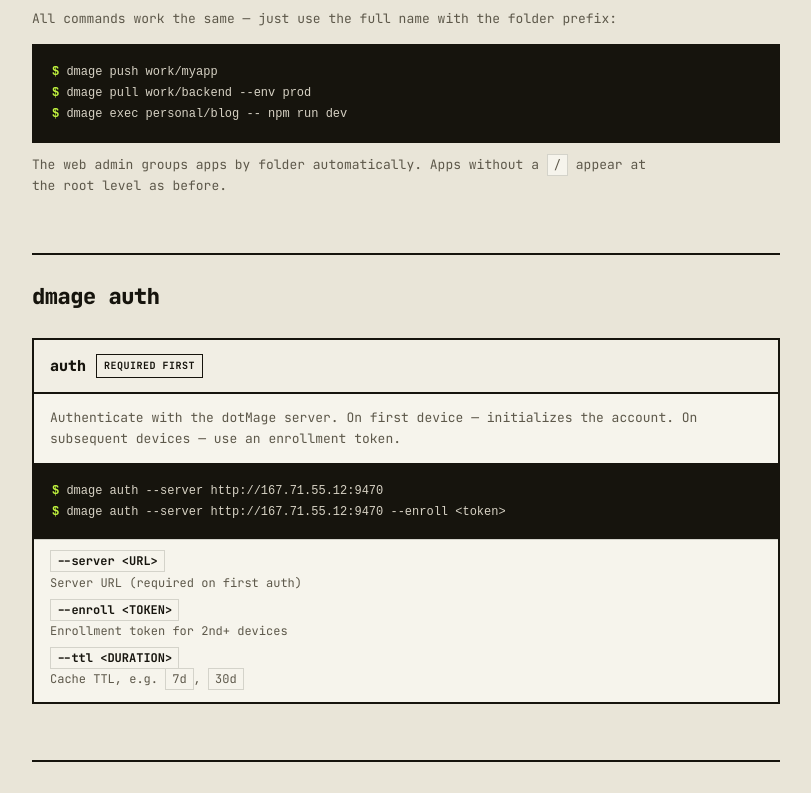
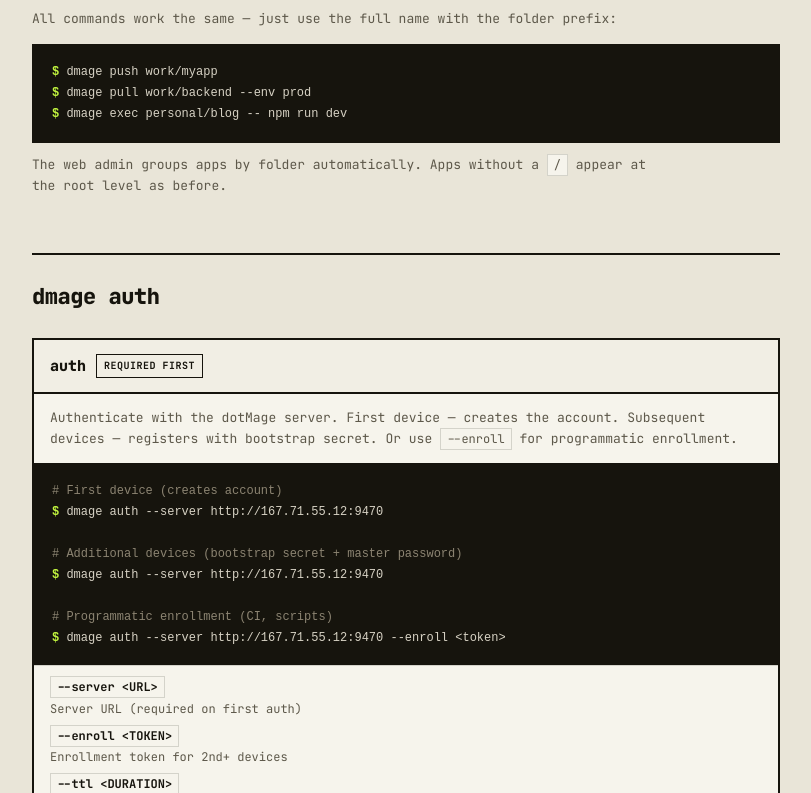
Before and after one commit to dotMage/dotmage.github.io, a plain HTML site: page docs/index.html in a window 1280 px wide. Shown: the part 2007-2800 px from the top of the page, without its empty margins (284-1095 px from the left). Drawn offline with Linux system fonts and the light colour scheme.

Commit message:
docs: fix outdated auth/gen-token descriptions, linux URL, bootstrap warning

```diff
--- a/docs/index.html
+++ b/docs/index.html
@@ -217,7 +217,7 @@ td code{background:rgba(22,20,13,.06); border:none; padding:1px 4px}
 </div>
 
 <div class="os-panel" data-os="linux">
-  <pre><span class="p">$</span> curl -fsSL https://github.com/dotMage/dotmage-cli/releases/latest/download/dmage-linux-amd64 -o /usr/local/bin/dmage
+  <pre><span class="p">$</span> curl -fsSL https://github.com/dotMage/dotmage/releases/latest/download/dmage-linux-x86_64 -o /usr/local/bin/dmage
 <span class="p">$</span> chmod +x /usr/local/bin/dmage</pre>
 </div>
 
@@ -235,7 +235,7 @@ td code{background:rgba(22,20,13,.06); border:none; padding:1px 4px}
 
 <div class="note warn">
   <span class="ic">!</span>
-  <span data-i18n="warn_bootstrap">The <b>bootstrap secret</b> is shown only once at first start. You need it to initialize your account. If you lose it, re-deploy from scratch.</span>
+  <span data-i18n="warn_bootstrap">The <b>bootstrap secret</b> is printed at first start. Save it — you need it to create the account and to add every new device.</span>
 </div>
 
 <h2 id="quickstart" data-i18n="h_quick">Quick start</h2>
@@ -292,8 +292,14 @@ td code{background:rgba(22,20,13,.06); border:none; padding:1px 4px}
 <h2 id="auth">dmage auth</h2>
 <div class="cmd-card">
   <div class="head"><span class="name">auth</span><span class="badge" data-i18n="b_first">required first</span></div>
-  <div class="desc" data-i18n="d_auth">Authenticate with the dotMage server. On first device — initializes the account. On subsequent devices — use an enrollment token.</div>
-  <pre><span class="p">$</span> dmage auth --server http://167.71.55.12:9470
+  <div class="desc" data-i18n="d_auth">Authenticate with the dotMage server. First device — creates the account. Subsequent devices — registers with bootstrap secret. Or use <code>--enroll</code> for programmatic enrollment.</div>
+  <pre><span class="c"># First device (creates account)</span>
+<span class="p">$</span> dmage auth --server http://167.71.55.12:9470
+
+<span class="c"># Additional devices (bootstrap secret + master password)</span>
+<span class="p">$</span> dmage auth --server http://167.71.55.12:9470
+
+<span class="c"># Programmatic enrollment (CI, scripts)</span>
 <span class="p">$</span> dmage auth --server http://167.71.55.12:9470 --enroll &lt;token&gt;</pre>
   <div class="args">
     <dl>
@@ -444,9 +450,8 @@ td code{background:rgba(22,20,13,.06); border:none; padding:1px 4px}
 <h2 id="gen-token">dmage gen-token</h2>
 <div class="cmd-card">
   <div class="head"><span class="name">gen-token</span></div>
-  <div class="desc" data-i18n="d_gentoken">Generate an enrollment or CI token for adding new devices.</div>
-  <pre><span class="p">$</span> dmage gen-token
-<span class="p">$</span> dmage gen-token --name "ci-runner" --ttl 1h</pre>
+  <div class="desc" data-i18n="d_gentoken">Generate an enrollment token for adding a new device programmatically (e.g. via <code>--enroll</code>). For CI/CD, use <code>gen-ci-token</code> instead.</div>
+  <pre><span class="p">$</span> dmage gen-token --name "work-pc" --ttl 24h</pre>
   <div class="args">
     <dl>
       <dt><code>--name &lt;NAME&gt;</code></dt><dd data-i18n="a_tokname">Token label (optional)</dd>
@@ -746,11 +751,11 @@ en: {
   h_server:"Deploy server",
   p_server:"One command installs everything via Docker:",
   p_server2:'This creates a <code>dotmage/</code> directory with <code>docker-compose.yml</code>, pulls the server and web-admin images, and starts the containers on port <code>9470</code>. The bootstrap secret is printed to the console — <strong>save it</strong>.',
-  warn_bootstrap:'The <b>bootstrap secret</b> is shown only once at first start. You need it to initialize your account. If you lose it, re-deploy from scratch.',
+  warn_bootstrap:'The <b>bootstrap secret</b> is printed at first start. Save it — you need it to create the account and to add every new device.',
   h_quick:"Quick start",
   p_quick:'After the server is running (example: VPS at <code>167.71.55.12</code>, port <code>9470</code>):',
   b_first:"required first", b_rec:"recommended",
-  d_auth:"Authenticate with the dotMage server. On first device — initializes the account. On subsequent devices — use an enrollment token.",
+  d_auth:'Authenticate with the dotMage server. First device — creates the account. Subsequent devices — registers with bootstrap secret. Or use <code>--enroll</code> for programmatic enrollment.',
   a_auth_server:"Server URL (required on first auth)", a_auth_enroll:"Enrollment token for 2nd+ devices", a_auth_ttl:'Cache TTL, e.g. <code>7d</code>, <code>30d</code>',
   d_init:'Create a new app from the current <code>.env</code> file. Encrypts and pushes as revision 1.',
   a_name:"Application name (required)", a_file:'Path to .env file (default: <code>.env</code>)',
@@ -769,7 +774,7 @@ en: {
   a_env_show:"Show active environment", a_env_list:"List environments for an app", a_env_new:"Create new environment",
   a_env_copy:"Copy secrets from existing environment", a_env_rm:"Delete an environment", a_yes:"Skip confirmation prompt",
   d_status:"Show sync status — what's up-to-date and what's outdated on this device.",
-  d_gentoken:"Generate an enrollment or CI token for adding new devices.",
+  d_gentoken:'Generate an enrollment token for adding a new device programmatically (e.g. via <code>--enroll</code>). For CI/CD, use <code>gen-ci-token</code> instead.',
   a_tokname:"Token label (optional)", a_tokttl:'Time to live, e.g. <code>24h</code> (default: 24h)',
   d_token:"Generate a one-time login code for the web admin. Creates a 5-minute enrollment token and prints it. Paste it in the web admin login page.",
   b_ci:"CI/CD",
@@ -833,11 +838,11 @@ ru: {
   h_server:"Деплой сервера",
   p_server:"Одна команда устанавливает всё через Docker:",
   p_server2:'Создаёт директорию <code>dotmage/</code> с <code>docker-compose.yml</code>, скачивает образы сервера и веб-админки, запускает контейнеры на порту <code>9470</code>. Bootstrap secret выводится в консоль — <strong>сохраните его</strong>.',
-  warn_bootstrap:'<b>Bootstrap secret</b> показывается только один раз при первом запуске. Он нужен для инициализации аккаунта. Если потеряете — придётся деплоить заново.',
+  warn_bootstrap:'<b>Bootstrap secret</b> выводится при первом запуске. Сохраните его — он нужен для создания аккаунта и для добавления каждого нового устройства.',
   h_quick:"Быстрый старт",
   p_quick:'После запуска сервера (пример: VPS на <code>167.71.55.12</code>, порт <code>9470</code>):',
   b_first:"обязательно первым", b_rec:"рекомендуется",
-  d_auth:"Аутентификация на сервере dotMage. На первом устройстве — инициализирует аккаунт. На последующих — используйте enrollment-токен.",
+  d_auth:'Аутентификация на сервере dotMage. Первое устройство — создаёт аккаунт. Последующие — регистрируются через bootstrap secret. Или используйте <code>--enroll</code> для программной регистрации.',
   a_auth_server:"URL сервера (обязателен при первой авторизации)", a_auth_enroll:"Enrollment-токен для 2-го+ устройства", a_auth_ttl:'TTL кэша, например <code>7d</code>, <code>30d</code>',
   d_init:'Создать новое приложение из текущего <code>.env</code>. Шифрует и пушит как ревизию 1.',
   a_name:"Имя приложения (обязательно)", a_file:'Путь к .env файлу (по умолчанию: <code>.env</code>)',
@@ -856,7 +861,7 @@ ru: {
   a_env_show:"Показать активное окружение", a_env_list:"Список окружений приложения", a_env_new:"Создать новое окружение",
   a_env_copy:"Скопировать секреты из существующего окружения", a_env_rm:"Удалить окружение", a_yes:"Пропустить подтверждение",
   d_status:"Показать статус синхронизации — что актуально, а что устарело на этом устройстве.",
-  d_gentoken:"Сгенерировать enrollment- или CI-токен для добавления новых устройств.",
+  d_gentoken:'Сгенерировать enrollment-токен для программного добавления устройства (через <code>--enroll</code>). Для CI/CD используйте <code>gen-ci-token</code>.',
   a_tokname:"Метка токена (необязательно)", a_tokttl:'Время жизни, например <code>24h</code> (по умолчанию: 24h)',
   d_token:"Сгенерировать одноразовый код для входа в веб-админку. Создаёт 5-минутный enrollment-токен. Вставьте его на странице логина веб-админки.",
   b_ci:"CI/CD",
```
